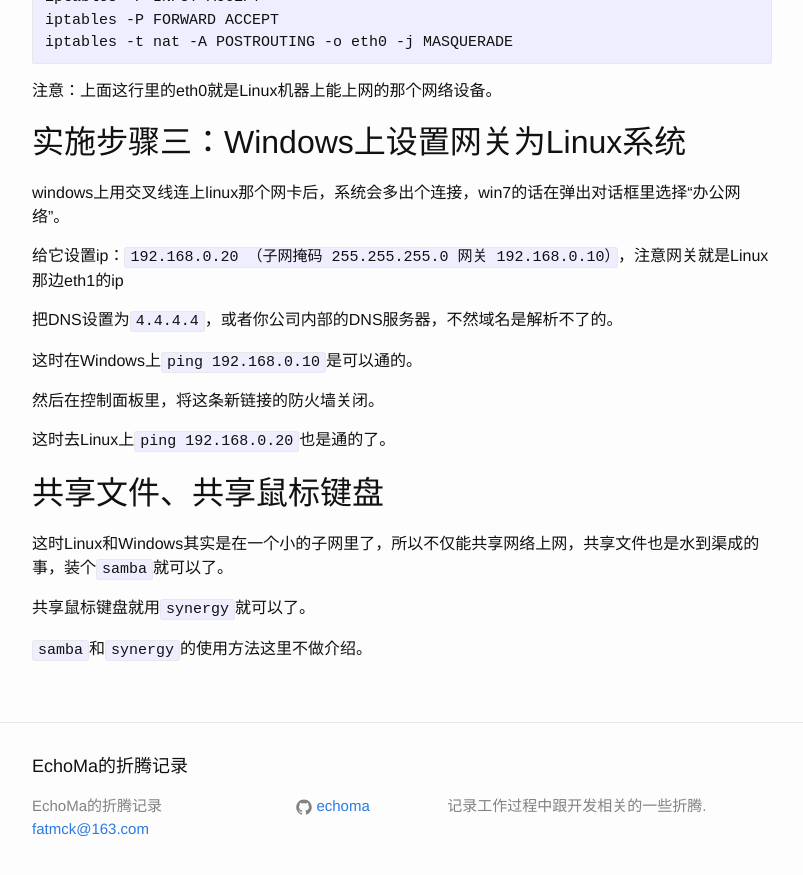
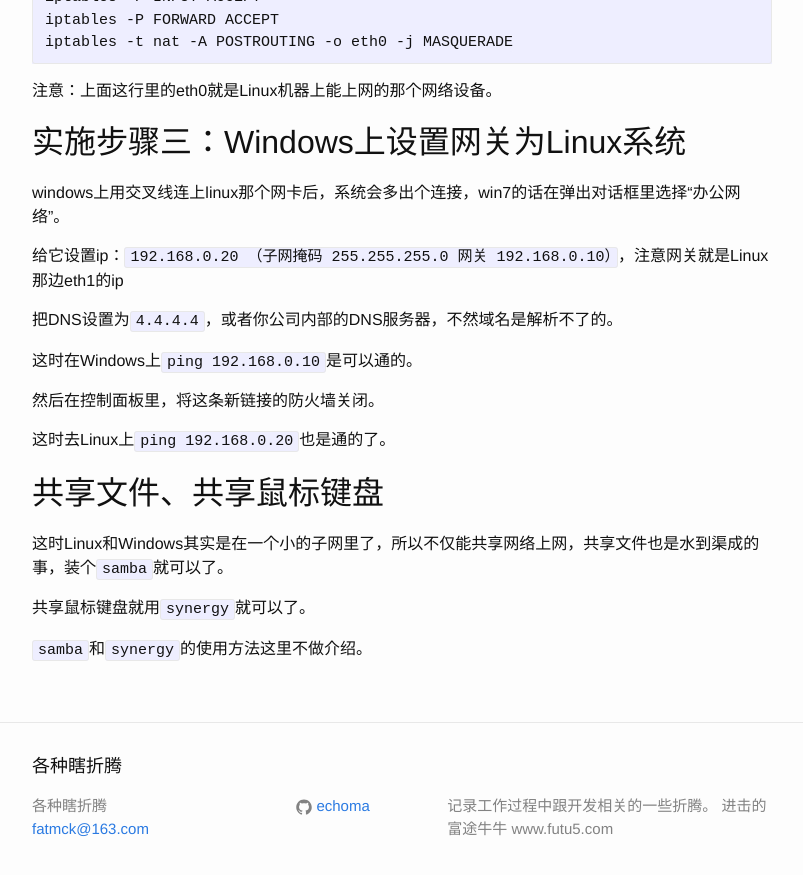
Before and after one commit to echoma/echoma.github.com, a Jekyll site: the page built from _posts/2015-07-01-linux-share-network-to-windows.markdown, in a window 1280 px wide and 900 px high, scrolled down 1458 px. Shown: the top 875 px of the window, without its empty margins (238-1041 px from the left). Built offline with Jekyll 4.4.1, drawn with Linux system fonts in a browser that asks for light colours.

Commit message:
修改站点配置

```diff
--- a/_config.yml
+++ b/_config.yml
@@ -1,8 +1,9 @@
 # Site settings
-title: EchoMa的折腾记录
+title: 各种瞎折腾
 email: fatmck@163.com
 description: >
-  记录工作过程中跟开发相关的一些折腾.
+  记录工作过程中跟开发相关的一些折腾。
+  进击的富途牛牛 www.futu5.com
 baseurl: "" # the subpath of your site, e.g. /blog
 url: "http://echoma.github.io"
 github_username:  echoma
--- a/_posts/2015-07-01-linux-share-network-to-windows.markdown
+++ b/_posts/2015-07-01-linux-share-network-to-windows.markdown
@@ -2,7 +2,6 @@
 layout: post
 title:  "Linux主机共享网络给Windows系统上网"
 date:   2015-07-01 20:28:21 +0800
-categories: linux network 折腾
 ---
 
 ## 需求背景
--- a/index.html
+++ b/index.html
@@ -18,6 +18,6 @@ layout: default
     {% endfor %}
   </ul>
 
-  <p class="rss-subscribe">订阅 <a href="{{ "/feed.xml" | prepend: site.baseurl }}">via RSS</a></p>
+  <p class="rss-subscribe"><a href="{{ "/feed.xml" | prepend: site.baseurl }}">订阅RSS</a></p>
 
 </div>
```
Also changed, not shown: _posts/2016-06-06-centos6-vnc-gnome-xfce.markdown (+6 -7 lines).
